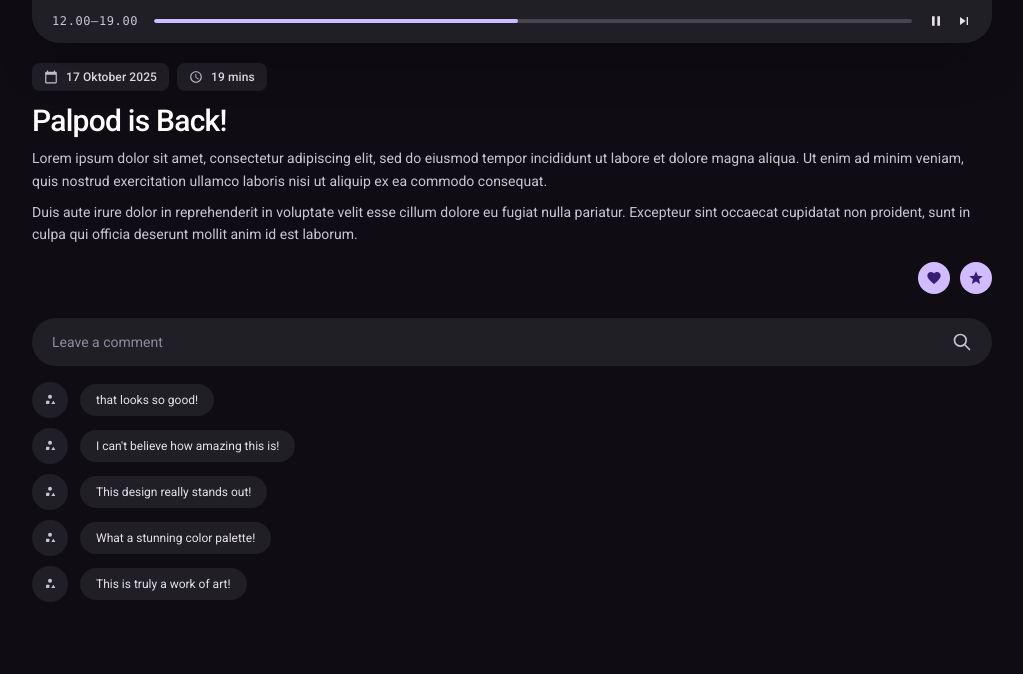
After one commit to Farhan-Adi-C/Palpod_TRPL, a Laravel app: page /podcast in a window 1280 px wide. The commit adds this page. Shown: the part 627-1301 px from the top of the page, without its empty margins (243-1266 px from the left). Run offline with Laravel 12, Linux system fonts and the light colour scheme; style sheets or scripts are compiled from the project's sources.

Commit message:
add detail podcast

```diff
--- /dev/null
+++ b/app/Http/Controllers/PodcastController.php
@@ -0,0 +1,37 @@
+<?php
+
+namespace App\Http\Controllers;
+
+use Illuminate\View\View;
+
+class PodcastController extends Controller
+{
+    /**
+     * Display the specified podcast detail page.
+     */
+    public function show(string|int $id = 1): View
+    {
+        $podcast = [
+            'id' => $id,
+            'youtube_id' => 'nHlRu9JUhFo',
+            'eps' => 1,
+            'title' => 'Palpod is Back!',
+            'subtitle' => 'Dari Vakum ke Rencana Gila Selanjutnya',
+            'date' => '17 Oktober 2025',
+            'duration' => '19 mins',
+            'current_time' => '12.00',
+            'total_time' => '19.00',
+            'description_1' => 'Lorem ipsum dolor sit amet, consectetur adipiscing elit, sed do eiusmod tempor incididunt ut labore et dolore magna aliqua. Ut enim ad minim veniam, quis nostrud exercitation ullamco laboris nisi ut aliquip ex ea commodo consequat.',
+            'description_2' => 'Duis aute irure dolor in reprehenderit in voluptate velit esse cillum dolore eu fugiat nulla pariatur. Excepteur sint occaecat cupidatat non proident, sunt in culpa qui officia deserunt mollit anim id est laborum.',
+            'comments' => [
+                'that looks so good!',
+                "I can't believe how amazing this is!",
+                'This design really stands out!',
+                'What a stunning color palette!',
+                'This is truly a work of art!',
+            ],
+        ];
+
+        return view('pages.podcast-detail', compact('podcast'));
+    }
+}
--- a/resources/views/layouts/app.blade.php
+++ b/resources/views/layouts/app.blade.php
@@ -25,7 +25,11 @@
         <div class="h-full overflow-y-auto overflow-x-hidden rounded-t-[28px] rounded-b-none bg-[#0f0d13] [scrollbar-color:#36343b_transparent] [scrollbar-width:thin]">
 
             {{-- Topbar --}}
-            @include('components.topbar')
+            @hasSection('topbar')
+                @yield('topbar')
+            @else
+                @include('components.topbar')
+            @endif
 
             {{-- Konten halaman --}}
             <main class="px-4 pb-6 sm:px-6 rounded-b-[28px]">
--- a/resources/views/pages/home.blade.php
+++ b/resources/views/pages/home.blade.php
@@ -60,7 +60,7 @@
 
             {{-- Split button: Play + More --}}
             <div class="mt-2 flex items-center gap-0.5">
-                <a href="{{ $watch($hero['id']) }}" target="_blank" rel="noopener noreferrer"
+                <a href="{{ route('podcast.show', 1) }}"
                    class="flex h-14 items-center gap-2 rounded-l-[28px] rounded-r-[4px] bg-[#d0bcff] px-6 text-sm font-medium tracking-[0.1px] text-[#381e72] transition-colors hover:bg-[#dccdff]">
                     <svg class="h-6 w-6" fill="currentColor" viewBox="0 0 24 24">
                         <path d="M8 5v14l11-7z"/>
@@ -89,7 +89,7 @@
         {{-- Carousel: scroll horizontal hanya di dalam baris ini, bukan di halaman --}}
         <div class="-ml-2 -mr-4 flex gap-2 overflow-x-auto pb-2 sm:-mr-6 [scrollbar-width:none] [&::-webkit-scrollbar]:hidden">
             @foreach ($newRelease as $video)
-                <a href="{{ $watch($video['id']) }}" target="_blank" rel="noopener noreferrer"
+                <a href="{{ route('podcast.show', 1) }}"
                    class="relative block aspect-video w-[280px] shrink-0 overflow-hidden rounded-3xl bg-[#211f26] sm:w-[362px]">
                     <img src="{{ $thumb($video['id']) }}"
                          onerror="this.onerror=null;this.src='{{ $thumb($video['id'], 'hqdefault') }}'"
--- a/resources/views/pages/new-release.blade.php
+++ b/resources/views/pages/new-release.blade.php
@@ -58,7 +58,7 @@
 
             {{-- Split button: Play + More --}}
             <div class="mt-2 flex items-center gap-0.5">
-                <a href="{{ $watch($hero['id']) }}" target="_blank" rel="noopener noreferrer"
+                <a href="{{ route('podcast.show', 1) }}"
                    class="flex h-14 items-center gap-2 rounded-l-[28px] rounded-r-[4px] bg-[#d0bcff] px-6 text-sm font-medium tracking-[0.1px] text-[#381e72] transition-colors hover:bg-[#dccdff]">
                     <svg class="h-6 w-6" fill="currentColor" viewBox="0 0 24 24">
                         <path d="M8 5v14l11-7z"/>
@@ -110,7 +110,7 @@
     <section class="mb-8">
         <div class="podcast-grid">
             @foreach ($allPodcasts as $video)
-                <a href="{{ $watch($video['id']) }}" target="_blank" rel="noopener noreferrer" class="podcast-card">
+                <a href="{{ route('podcast.show', 1) }}" class="podcast-card">
                     <img src="{{ $thumb($video['id']) }}"
                          onerror="this.onerror=null;this.src='{{ $thumb($video['id'], 'hqdefault') }}'"
                          alt="Episode {{ $video['eps'] }}" loading="lazy">
--- /dev/null
+++ b/resources/views/pages/podcast-detail.blade.php
@@ -0,0 +1,214 @@
+@extends('layouts.app')
+
+@section('title', 'Palpod - ' . $podcast['title'])
+
+{{-- Custom Topbar sesuai desain detail page --}}
+@section('topbar')
+    <header class="sticky top-0 z-30 bg-[#141218] px-4 py-4 sm:px-6 sm:py-5 flex items-center justify-between">
+        {{-- Sisi Kiri: Tombol Back & Hamburger --}}
+        <div class="flex items-center gap-3">
+            <a href="/" class="flex h-9 w-9 items-center justify-center rounded-full bg-[#211f26] text-[#cac4d0] hover:text-white transition-colors" title="Kembali">
+                <svg class="h-5 w-5" fill="none" stroke="currentColor" viewBox="0 0 24 24">
+                    <path stroke-linecap="round" stroke-linejoin="round" stroke-width="2" d="M15 19l-7-7 7-7"/>
+                </svg>
+            </a>
+            <button type="button" data-sidebar-toggle aria-label="Toggle menu" aria-controls="sidebar"
+                    class="shrink-0 text-[#cac4d0] transition-colors hover:text-white lg:hidden">
+                <svg class="h-6 w-6" fill="currentColor" viewBox="0 0 24 24">
+                    <path d="M3 18h18v-2H3v2zm0-5h18v-2H3v2zm0-7v2h18V6H3z"/>
+                </svg>
+            </button>
+        </div>
+
+        {{-- Sisi Kanan: 3 icon bulat/kotak sesuai screenshot --}}
+        <div class="flex items-center gap-2.5">
+            {{-- Tombol Bintang 1 --}}
+            <button type="button" class="flex h-7 w-7 items-center justify-center rounded-full bg-[#d0bcff] text-[#381e72] hover:bg-[#dccdff] transition-colors" title="Bookmark">
+                <svg class="h-4 w-4" fill="currentColor" viewBox="0 0 24 24">
+                    <path d="M12 17.27L18.18 21l-1.64-7.03L22 9.24l-7.19-.61L12 2 9.19 8.63 2 9.24l5.46 4.73L5.82 21z"/>
+                </svg>
+            </button>
+
+            {{-- Tombol Bintang 2 --}}
+            <button type="button" class="flex h-7 w-7 items-center justify-center rounded-full bg-[#d0bcff] text-[#381e72] hover:bg-[#dccdff] transition-colors" title="Favorite">
+                <svg class="h-4 w-4" fill="currentColor" viewBox="0 0 24 24">
+                    <path d="M12 17.27L18.18 21l-1.64-7.03L22 9.24l-7.19-.61L12 2 9.19 8.63 2 9.24l5.46 4.73L5.82 21z"/>
+                </svg>
+            </button>
+
+            {{-- Tombol Split / Toggle Sidebar --}}
+            <button type="button" data-sidebar-toggle class="flex h-7 w-7 items-center justify-center rounded-lg bg-[#211f26] text-[#cac4d0] hover:text-white transition-colors" title="Toggle Sidebar">
+                <svg class="h-4 w-4" fill="currentColor" viewBox="0 0 24 24">
+                    <path d="M19 4H5c-1.11 0-2 .9-2 2v12c0 1.1.89 2 2 2h14c1.1 0 2-.9 2-2V6c0-1.1-.9-2-2-2zm-9 14H5V6h5v12zm9 0h-7V6h7v12z"/>
+                </svg>
+            </button>
+        </div>
+    </header>
+@endsection
+
+@section('content')
+    <div class="max-w-[960px] mx-auto pb-12">
+        {{-- ============ Video Player Card ============ --}}
+        <div class="relative overflow-hidden rounded-[28px] bg-[#1e1b24] shadow-2xl">
+            {{-- Area Visual Video / Thumbnail --}}
+            <div class="relative aspect-[16/9] w-full overflow-hidden bg-black flex items-center justify-center">
+                {{-- Background Thumbnail YouTube --}}
+                <img src="https://i.ytimg.com/vi/{{ $podcast['youtube_id'] }}/maxresdefault.jpg"
+                     onerror="this.onerror=null;this.src='https://i.ytimg.com/vi/{{ $podcast['youtube_id'] }}/hqdefault.jpg'"
+                     alt="{{ $podcast['title'] }}"
+                     class="h-full w-full object-cover opacity-90">
+
+                {{-- Overlay gelap halus --}}
+                <div class="absolute inset-0 bg-gradient-to-t from-black/60 via-transparent to-black/40"></div>
+
+                {{-- Header Video (Logos di tengah atas) --}}
+                <div class="absolute top-4 left-1/2 -translate-x-1/2 flex items-center gap-3">
+                    <div class="flex items-center gap-1 text-[11px] font-medium tracking-wider text-white">
+                        <span class="inline-block h-3.5 w-3.5 rounded-full border border-white/80"></span>
+                        <span class="text-[9px] uppercase leading-tight font-semibold">Universitas<br>Gadjah Mada</span>
+                    </div>
+                    <span class="rounded bg-[#009688] px-1 py-0.5 text-[9px] font-bold text-white uppercase tracking-wider">trpl</span>
+                    <span class="text-xs font-bold text-white tracking-tight">pal<span class="text-[#e4f400]">p</span>od</span>
+                </div>
+
+                {{-- Badge EPS #1 (Kanan Atas) --}}
+                <div class="absolute top-0 right-8 bg-[#5b3ae6] text-white px-3.5 py-3 text-center rounded-b-xl shadow-lg">
+                    <span class="block text-[11px] font-bold tracking-wider leading-none">EPS</span>
+                    <span class="block text-2xl font-black leading-none mt-1">#{{ $podcast['eps'] }}</span>
+                </div>
+
+                {{-- Judul Besar di Tengah Gambar --}}
+                <div class="absolute inset-0 flex flex-col items-center justify-center text-center pointer-events-none px-4">
+                    <h1 class="text-4xl sm:text-6xl lg:text-7xl font-serif tracking-wider text-[#f5ebd7] uppercase drop-shadow-md">
+                        PALPOD IS
+                    </h1>
+                    <h1 class="text-4xl sm:text-6xl lg:text-7xl font-serif tracking-wider text-[#f5ebd7] uppercase -mt-2 sm:-mt-4 drop-shadow-md">
+                        BACK !
+                    </h1>
+
+                    {{-- Tag Ribbon Ungu --}}
+                    <div class="mt-2 sm:mt-3 bg-[#5b3ae6] text-white px-4 py-1 rounded text-xs sm:text-sm font-semibold tracking-wide shadow-md">
+                        {{ $podcast['subtitle'] }}
+                    </div>
+                </div>
+
+                {{-- Tombol Play Besar di Tengah --}}
+                <a href="https://www.youtube.com/watch?v={{ $podcast['youtube_id'] }}" target="_blank" rel="noopener noreferrer"
+                   class="absolute z-10 flex h-20 w-20 sm:h-24 sm:w-24 items-center justify-center rounded-full bg-[#d0bcff]/85 text-[#381e72] shadow-2xl transition-transform hover:scale-110 active:scale-95"
+                   title="Tonton di YouTube">
+                    <svg class="h-10 w-10 sm:h-12 sm:w-12 ml-1" fill="currentColor" viewBox="0 0 24 24">
+                        <path d="M8 5v14l11-7z"/>
+                    </svg>
+                </a>
+            </div>
+
+            {{-- Player Bar Kontrol di Bagian Bawah --}}
+            <div class="bg-[#211f26] px-5 py-3.5 flex items-center gap-4 text-xs text-[#cac4d0]">
+                {{-- Timestamp --}}
+                <span class="font-mono tracking-wider shrink-0 text-[#cac4d0]">{{ $podcast['current_time'] }}–{{ $podcast['total_time'] }}</span>
+
+                {{-- Progress Bar --}}
+                <div class="relative flex-1 h-1 bg-[#49454f] rounded-full overflow-hidden cursor-pointer">
+                    <div class="h-full w-[48%] bg-[#d0bcff] rounded-full"></div>
+                </div>
+
+                {{-- Kontrol Pause & Next --}}
+                <div class="flex items-center gap-3 shrink-0 text-[#e6e0e9]">
+                    <button type="button" class="hover:text-white transition-colors" title="Pause">
+                        <svg class="h-4 w-4" fill="currentColor" viewBox="0 0 24 24">
+                            <path d="M6 19h4V5H6v14zm8-14v14h4V5h-4z"/>
+                        </svg>
+                    </button>
+                    <button type="button" class="hover:text-white transition-colors" title="Next">
+                        <svg class="h-4 w-4" fill="currentColor" viewBox="0 0 24 24">
+                            <path d="M6 18l8.5-6L6 6v12zM16 6v12h2V6h-2z"/>
+                        </svg>
+                    </button>
+                </div>
+            </div>
+        </div>
+
+        {{-- ============ Detail Informasi Podcast ============ --}}
+        <div class="mt-5">
+            {{-- Chips Tanggal & Durasi --}}
+            <div class="flex items-center gap-2">
+                <span class="flex h-7 items-center gap-2 rounded-lg bg-[#211f26] px-3 text-xs font-medium tracking-[0.1px] text-[#e6e0e9]">
+                    <svg class="h-3.5 w-3.5 text-[#cac4d0]" fill="currentColor" viewBox="0 0 24 24">
+                        <path d="M20 3h-1V1h-2v2H7V1H5v2H4c-1.1 0-2 .9-2 2v16c0 1.1.9 2 2 2h16c1.1 0 2-.9 2-2V5c0-1.1-.9-2-2-2zm0 18H4V8h16v13z"/>
+                    </svg>
+                    {{ $podcast['date'] }}
+                </span>
+                <span class="flex h-7 items-center gap-2 rounded-lg bg-[#211f26] px-3 text-xs font-medium tracking-[0.1px] text-[#e6e0e9]">
+                    <svg class="h-3.5 w-3.5 text-[#cac4d0]" fill="currentColor" viewBox="0 0 24 24">
+                        <path d="M11.99 2C6.47 2 2 6.48 2 12s4.47 10 9.99 10C17.52 22 22 17.52 22 12S17.52 2 11.99 2zM12 20c-4.42 0-8-3.58-8-8s3.58-8 8-8 8 3.58 8 8-3.58 8-8 8zm.5-13H11v6l5.25 3.15.75-1.23-4.5-2.67z"/>
+                    </svg>
+                    {{ $podcast['duration'] }}
+                </span>
+            </div>
+
+            {{-- Judul Podcast --}}
+            <h2 class="mt-3 text-2xl sm:text-3xl font-medium text-white tracking-tight">
+                {{ $podcast['title'] }}
+            </h2>
+
+            {{-- Deskripsi Paragraf --}}
+            <div class="mt-2 space-y-2 text-xs sm:text-sm text-[#cac4d0] leading-relaxed">
+                <p>{{ $podcast['description_1'] }}</p>
+                <p>{{ $podcast['description_2'] }}</p>
+            </div>
+
+            {{-- Tombol Aksi (Kanan Bawah Deskripsi: Like & Favorite) --}}
+            <div class="mt-4 flex items-center justify-end gap-2.5">
+                {{-- Heart Button --}}
+                <button type="button" class="flex h-8 w-8 items-center justify-center rounded-full bg-[#d0bcff] text-[#381e72] hover:bg-[#dccdff] transition-colors" title="Suka">
+                    <svg class="h-4 w-4" fill="currentColor" viewBox="0 0 24 24">
+                        <path d="M12 21.35l-1.45-1.32C5.4 15.36 2 12.28 2 8.5 2 5.42 4.42 3 7.5 3c1.74 0 3.41.81 4.5 2.09C13.09 3.81 14.76 3 16.5 3 19.58 3 22 5.42 22 8.5c0 3.78-3.4 6.86-8.55 11.54L12 21.35z"/>
+                    </svg>
+                </button>
+
+                {{-- Star Button --}}
+                <button type="button" class="flex h-8 w-8 items-center justify-center rounded-full bg-[#d0bcff] text-[#381e72] hover:bg-[#dccdff] transition-colors" title="Favorit">
+                    <svg class="h-4 w-4" fill="currentColor" viewBox="0 0 24 24">
+                        <path d="M12 17.27L18.18 21l-1.64-7.03L22 9.24l-7.19-.61L12 2 9.19 8.63 2 9.24l5.46 4.73L5.82 21z"/>
+                    </svg>
+                </button>
+            </div>
+        </div>
+
+        {{-- ============ Kolom Komentar ============ --}}
+        <div class="mt-6">
+            {{-- Input Komentar (Pill) --}}
+            <div class="flex h-12 w-full items-center justify-between rounded-full bg-[#211f26] px-5">
+                <input type="text"
+                       placeholder="Leave a comment"
+                       class="min-w-0 flex-1 bg-transparent text-sm text-[#e6e0e9] placeholder:text-[#8e8b9e] outline-none">
+                <button type="button" class="shrink-0 text-[#cac4d0] hover:text-white transition-colors" title="Kirim">
+                    <svg class="h-5 w-5" fill="none" stroke="currentColor" viewBox="0 0 24 24">
+                        <path stroke-linecap="round" stroke-linejoin="round" stroke-width="2" d="M21 21l-6-6m2-5a7 7 0 11-14 0 7 7 0 0114 0z"/>
+                    </svg>
+                </button>
+            </div>
+
+            {{-- Daftar Komentar Dummy --}}
+            <div class="mt-4 space-y-2.5">
+                @foreach ($podcast['comments'] as $comment)
+                    <div class="flex items-center gap-3">
+                        {{-- Avatar Icon Geometris Sesuai Desain --}}
+                        <div class="flex h-9 w-9 shrink-0 items-center justify-center rounded-full bg-[#211f26]">
+                            <svg class="h-4 w-4 text-[#cac4d0]" viewBox="0 0 24 24" fill="currentColor">
+                                <circle cx="12" cy="7" r="3"/>
+                                <rect x="6" y="13" width="5" height="5" rx="1"/>
+                                <polygon points="17,13 14,18 20,18"/>
+                            </svg>
+                        </div>
+
+                        {{-- Bubble Teks Komentar --}}
+                        <div class="rounded-full bg-[#211f26] px-4 py-2 text-xs text-[#e6e0e9]">
+                            {{ $comment }}
+                        </div>
+                    </div>
+                @endforeach
+            </div>
+        </div>
+    </div>
+@endsection
--- a/routes/web.php
+++ b/routes/web.php
@@ -2,7 +2,9 @@
 
 use App\Http\Controllers\HomeController;
 use App\Http\Controllers\NewReleaseController;
+use App\Http\Controllers\PodcastController;
 use Illuminate\Support\Facades\Route;
 
 Route::get('/', [HomeController::class, 'index'])->name('home');
 Route::get('/new-release', [NewReleaseController::class, 'index'])->name('new-release');
+Route::get('/podcast/{id?}', [PodcastController::class, 'show'])->name('podcast.show');
```
